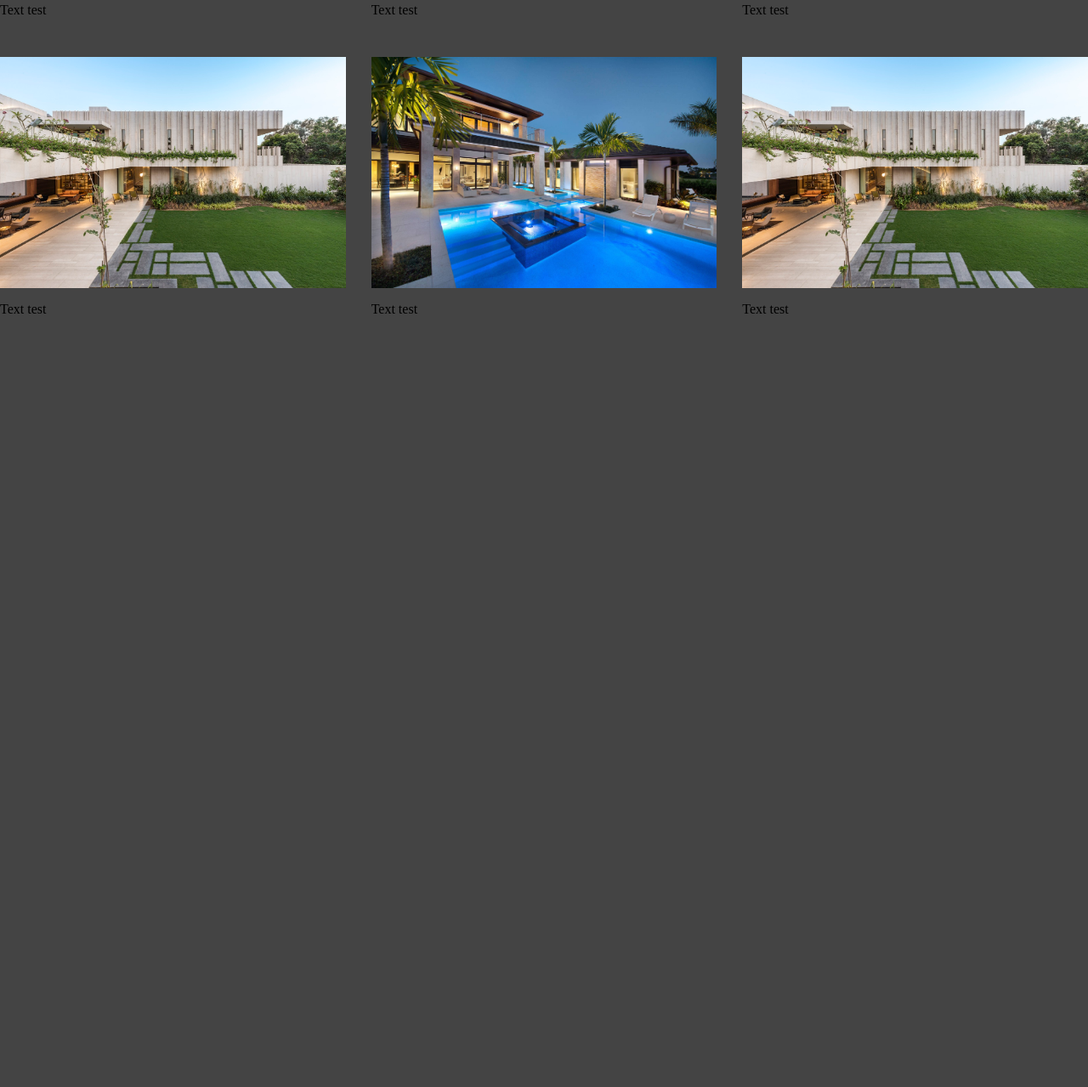
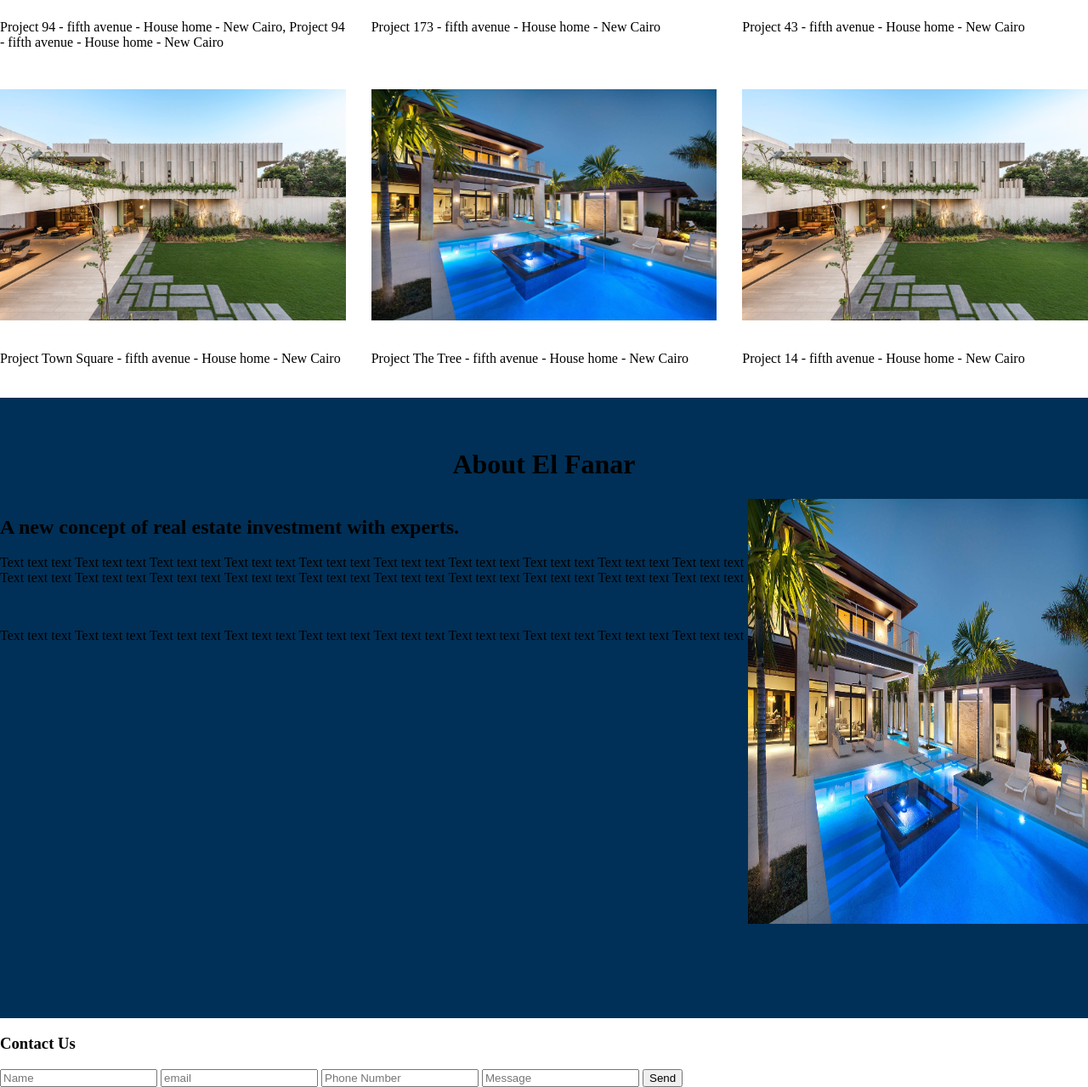
Before and after one commit to ahmadEssam77/AlFanar-Fahmy-Organize, a plain HTML site: page dist/index.html in a window 1280 px wide. Shown: the part 1147-2426 px from the top of the page at 85% size. Before the commit the page ends 1536 px from the top, so only its background shows below. Drawn offline with Linux system fonts and the light colour scheme.

Commit message:
about-elfanar section, initial the contact form

```diff
--- a/dist/index.html
+++ b/dist/index.html
@@ -18,7 +18,7 @@
         </div>
         <div class="nav-items">
             <ul>
-                <li><a href="#">Home</a></li>
+                <li><a href="#" class="current">Home</a></li>
                 <li><a href="#">About</a></li>
                 <li><a href="#">Products</a></li>
                 <li><a href="#">Be In Touch</a></li>
@@ -94,30 +94,57 @@
         <div class="gallery">
             <div class="gallery-images">
                 <img src="../img/homes/home1.jpg" alt="" style="width: 100%">
-                <p>Text test</p>
+                <p>Project 94 - fifth avenue - House home - New Cairo, Project 94 - fifth avenue - House home - New Cairo</p>
             </div>
             <div class="gallery-images">
                 <img src="../img/homes/home3.jpg" alt="" style="width: 100%">
-                <p>Text test</p>
+                <p>Project 173 - fifth avenue - House home - New Cairo</p>
             </div>
             <div class="gallery-images">
                 <img src="../img/homes/home1.jpg" alt="" style="width: 100%">
-                <p>Text test</p>
+                <p>Project 43 - fifth avenue - House home - New Cairo</p>
             </div>
             <div class="gallery-images">
                 <img src="../img/homes/home3.jpg" alt="" style="width: 100%">
-                <p>Text test</p>
+                <p>Project Town Square - fifth avenue - House home - New Cairo</p>
             </div>
             <div class="gallery-images">
                 <img src="../img/homes/home1.jpg" alt="" style="width: 100%">
-                <p>Text test</p>
+                <p>Project The Tree - fifth avenue - House home - New Cairo</p>
             </div>
             <div class="gallery-images">
                 <img src="../img/homes/home3.jpg" alt="" style="width: 100%">
-                <p>Text test</p>
+                <p>Project 14 - fifth avenue - House home - New Cairo</p>
+            </div>
+        </div>
+        <div class="about-elfanar">
+            <h1 class="for-elfanar"> About El Fanar</h1>
+            <div class="small-container">
+                <div class="text-left">
+                    <h2>A new concept of real estate investment with experts.</h2>
+                    <p>Text text text Text text text Text text text Text text text Text text text Text text text Text text text Text text text Text text text Text text text Text text text Text text text Text text text Text text text Text text text Text text text Text text text Text text text Text text text Text text text</p>
+                    <br>
+                    <p>Text text text Text text text Text text text Text text text Text text text Text text text Text text text Text text text Text text text Text text text</p>
+                </div>
+                <div class="right-image">
+                    <img src="../img/homes/home1.jpg" alt="" style="width: 400px; height: 500px">
+                </div>
             </div>
         </div>
     </main>
+
+    <footer>
+        <div class="contact-form">
+            <form action="" class="my-form">
+                <h3>Contact Us</h3>
+                <input type="text" placeholder="Name">
+                <input type="email" placeholder="email">
+                <input type="text" placeholder="Phone Number">
+                <input type="text" placeholder="Message">
+                <input type="submit" value="Send">
+            </form>
+        </div>
+    </footer>
 
 
 
--- a/styling/style.css
+++ b/styling/style.css
@@ -6,9 +6,12 @@
 body {
     margin: 0;
     padding: 0;
-    background: #444;
+    /* background: #444; */
 }
 
+h1 {
+  text-align: center;
+}
 /* Styling The Nav Bar */
 .nav-bar {
     display: flex;
@@ -27,6 +30,10 @@ body {
 
 .nav-items ul li a {
     text-decoration: none;
+}
+
+.current {
+  color: orange;
 }
 /* End Styling The Nav Bar */
 /* Slide Section */
@@ -172,4 +179,41 @@ img {vertical-align: middle;}
   display: grid;
   grid-template-areas: 'img img img';
   grid-gap: 30px;
+  /* justify-content: space-evenly; */
 }
+
+.gallery-images p {
+  padding-top: 20px;
+}
+/* End Gallery Section */
+
+/* About El Fanar Section */
+
+.about-elfanar {
+  background: #003057;
+  height: 730px;
+}
+
+/* .small-container {
+  display: flex;
+  flex-direction: row;
+  justify-content: space-evenly;
+  align-items: center;
+} */
+
+.for-elfanar {
+  padding-top: 60px;
+}
+
+.small-container {
+  display: grid;
+  grid-template-areas: 'text img';
+}
+
+/* Footer - Contact Form */
+
+/* .my-form {
+  border-radius: 30px;
+  border: 2px solid #fff;
+  box-shadow: 5px 5px 5px #fff;
+} */
```
